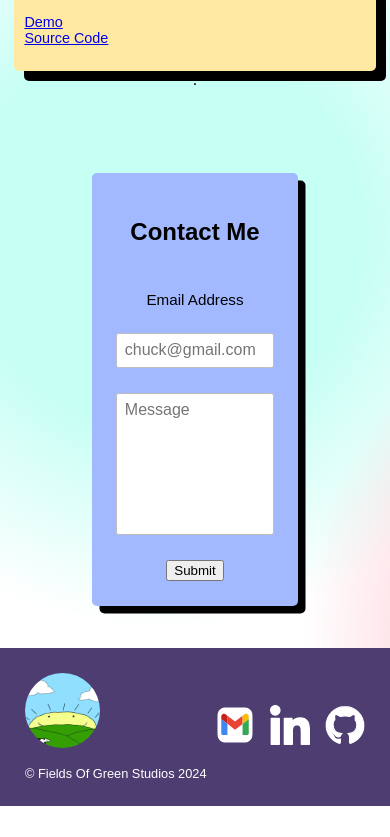
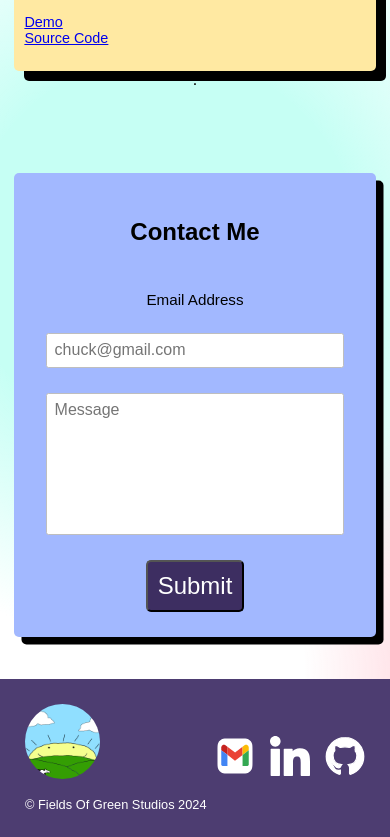
Before and after one commit to landaverdend/portfolio-site, a React (Vite) app: page /ResumeView in a window 390 px wide. Shown: the part 2044-2881 px from the top of the page. Before the commit the page ends 2850 px from the top, so only its background shows below. Built offline with nearby package versions, Linux system fonts and the light colour scheme.

Commit message:
added form styles, moved some stuff around.

```diff
--- a/src/api/backend.ts
+++ b/src/api/backend.ts
@@ -27,7 +27,6 @@ export async function callChatEndpoint(clientChatLog: Array<Chat>): Promise<stri
 export type CoverLetterDTO = {
   otherDetails: string;
   frameworks: string[];
-  personalityTraits: string[];
   cloudTechnologies: string[];
   tone: string;
   company: string;
@@ -35,7 +34,6 @@ export type CoverLetterDTO = {
   wordCount: number;
 };
 export async function callCoverLetterEndpoint(dto: CoverLetterDTO): Promise<string> {
-
   const response = await fetch(`${baseUrl}/cover_letter`, {
     method: 'POST',
     headers: {
--- a/src/views/coverLetterGeneratorView/CoverLetterGeneratorView.tsx
+++ b/src/views/coverLetterGeneratorView/CoverLetterGeneratorView.tsx
@@ -26,7 +26,6 @@ export default function CoverLetterGeneratorView() {
   const [otherDetails, setOtherDetails] = useState<string>('');
 
   const [frameworks, setFrameworks] = useState<string[]>([]);
-  const [personalityTraits, setPersonalityTraits] = useState<string[]>([]);
   const [cloudTechnologies, setCloudTechnologies] = useState<string[]>([]);
 
   const [isLoading, setIsLoading] = useState<boolean>(false);
@@ -38,7 +37,6 @@ export default function CoverLetterGeneratorView() {
       company: company,
       tone: tone,
       frameworks: frameworks,
-      personalityTraits: personalityTraits,
       cloudTechnologies: cloudTechnologies,
       position: position,
       wordCount: wordCount,
--- a/src/views/resumeView/contact/ContactContainer.tsx
+++ b/src/views/resumeView/contact/ContactContainer.tsx
@@ -14,6 +14,7 @@ export default function ContactContainer() {
       <textarea id="message" name="message" placeholder="Message" />
 
       <ValidationError prefix="Message" field="message" errors={state.errors} />
+
       <button type="submit" disabled={state.submitting}>
         Submit
       </button>
--- a/src/views/resumeView/contact/contact-container.css
+++ b/src/views/resumeView/contact/contact-container.css
@@ -43,4 +43,28 @@
     border-radius: 2.5px;
     font-size: 1rem;
   }
+
+  button {
+    color: white;
+
+    padding: 10px;
+    width: fit-content;
+
+    font-weight: 200;
+    font-size: x-large;
+
+    background-color: rgb(61, 46, 97);
+    border-radius: 5px;
+  }
+
+  button:hover {
+    opacity: 0.8;
+  }
 }
+
+@media (max-width: 576px) {
+
+  .contact-form-container {
+    width: 80vw;
+  }
+}
--- a/src/views/splashView/coverLetterSection/cover-letter-section.css
+++ b/src/views/splashView/coverLetterSection/cover-letter-section.css
@@ -6,9 +6,11 @@
   margin: 0 5vw 5vh 5vw;
 
   .panel-one {
+    flex: 6;
+
     display: flex;
     flex-direction: column;
-    flex: 6;
+    align-items: center;
     gap: 20px;
 
     margin: 0 10vw;
```
